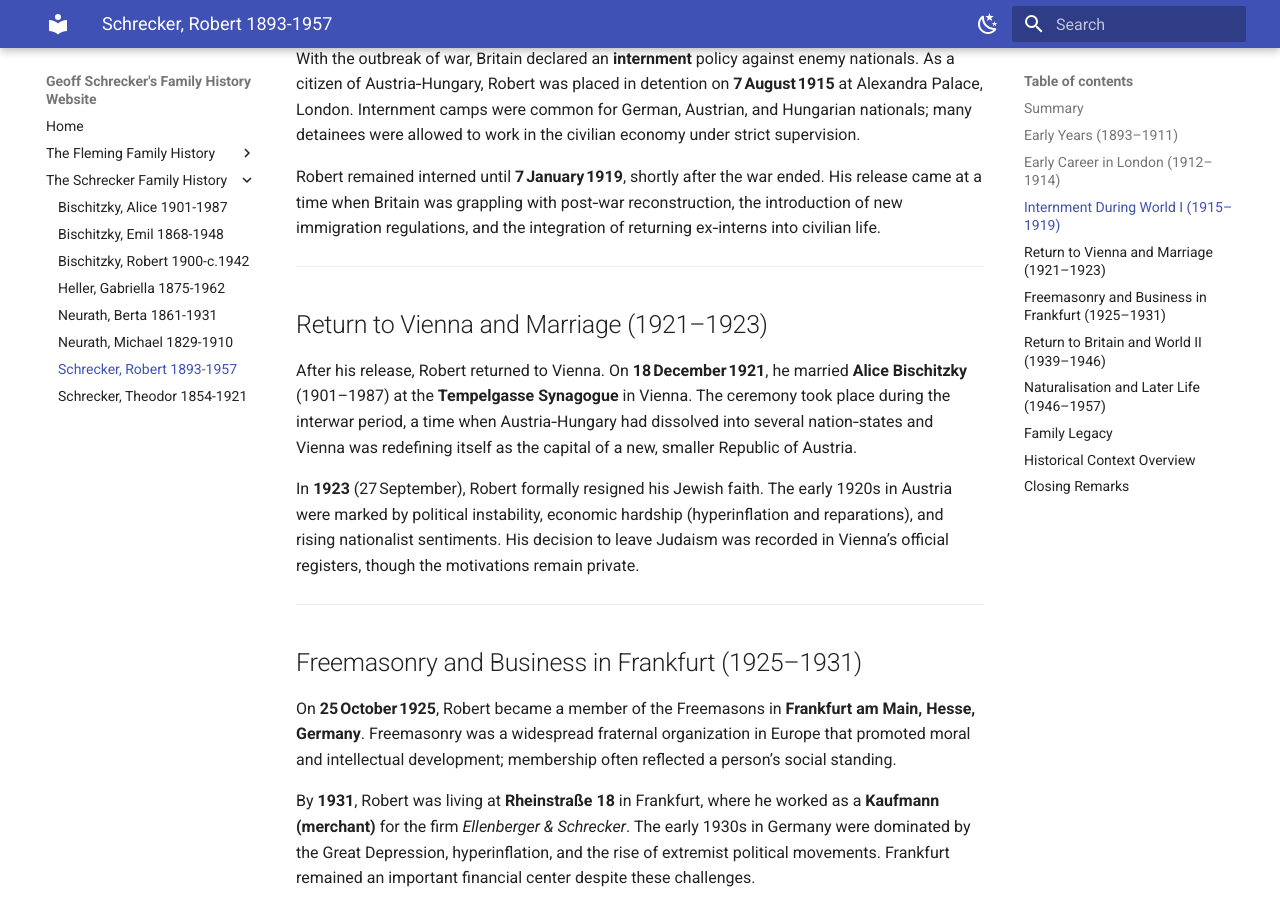
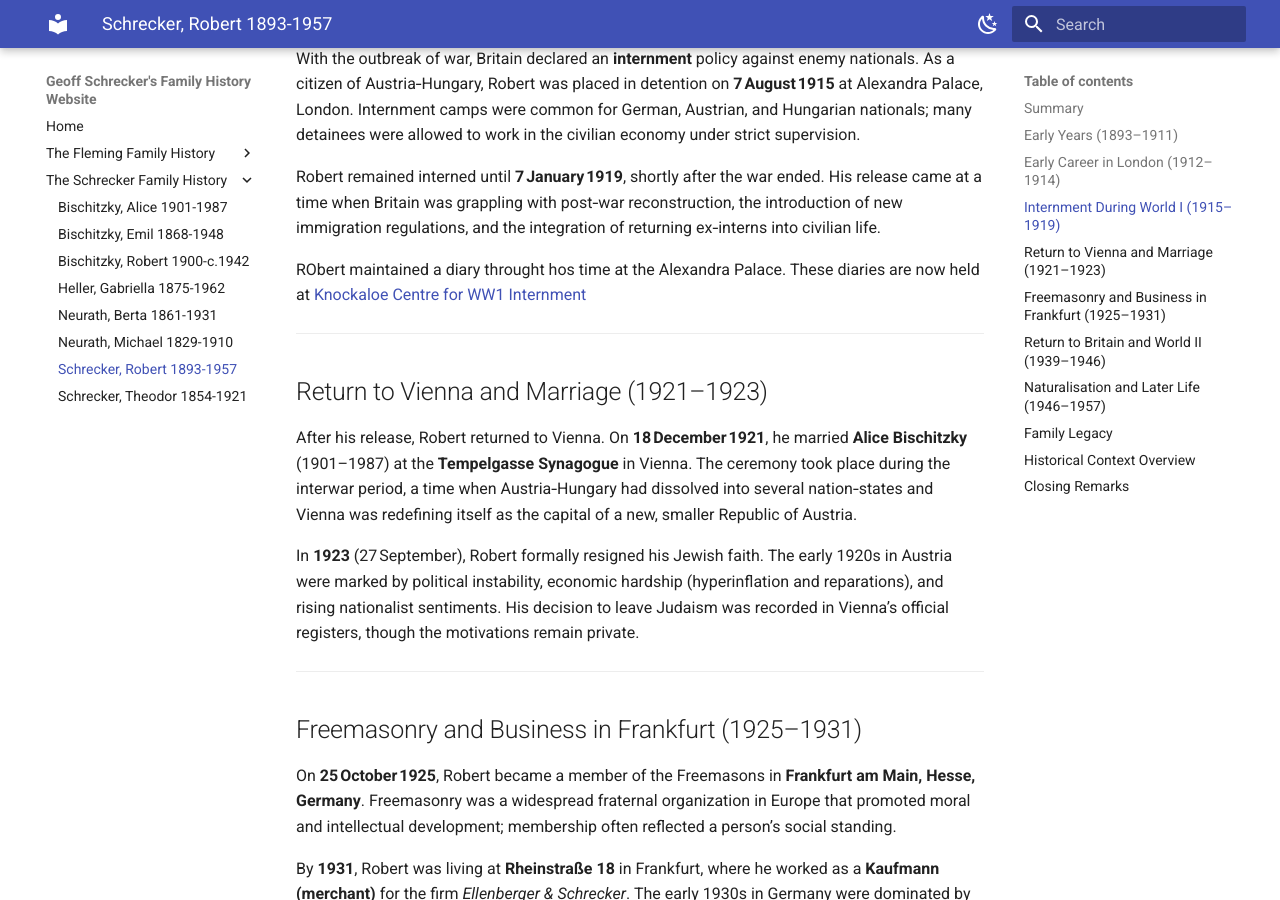
Before and after one commit to Schrecker-Family/Website, an MkDocs documentation site: the page built from docs/SchreckerR1893.md, in a window 1280 px wide and 900 px high, scrolled down 1843 px. Built offline with MkDocs 1.6.1 and Material for MkDocs 9.7.7, drawn with Linux system fonts in a browser that asks for light colours.

Commit message:
Add link to Knockaloe for Robert Schrecker

```diff
--- a/docs/SchreckerR1893.md
+++ b/docs/SchreckerR1893.md
@@ -32,6 +32,8 @@ The period leading up to 1914 was one of increasing political tension across Eur
 With the outbreak of war, Britain declared an **internment** policy against enemy nationals. As a citizen of Austria‑Hungary, Robert was placed in detention on **7 August 1915** at Alexandra Palace, London. Internment camps were common for German, Austrian, and Hungarian nationals; many detainees were allowed to work in the civilian economy under strict supervision.
 
 Robert remained interned until **7 January 1919**, shortly after the war ended. His release came at a time when Britain was grappling with post‑war reconstruction, the introduction of new immigration regulations, and the integration of returning ex‑interns into civilian life.
+
+RObert maintained a diary throught hos time at the Alexandra Palace. These diaries are now held at [Knockaloe Centre for WW1 Internment](https://knockaloe.im)
 
 ---
 
```
